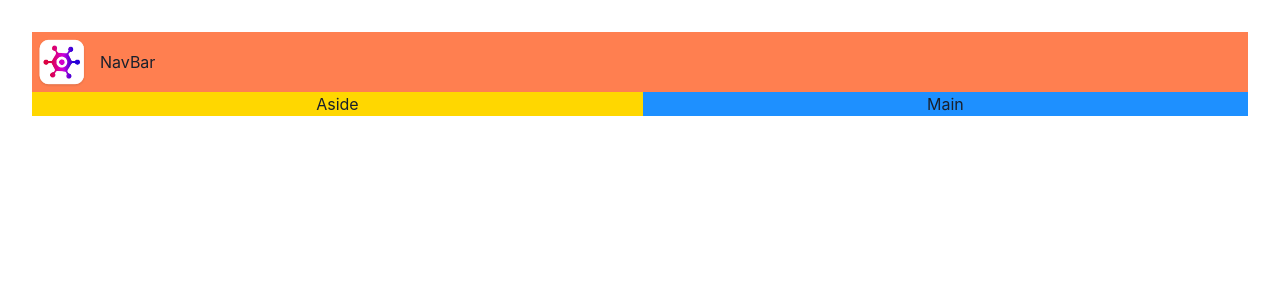
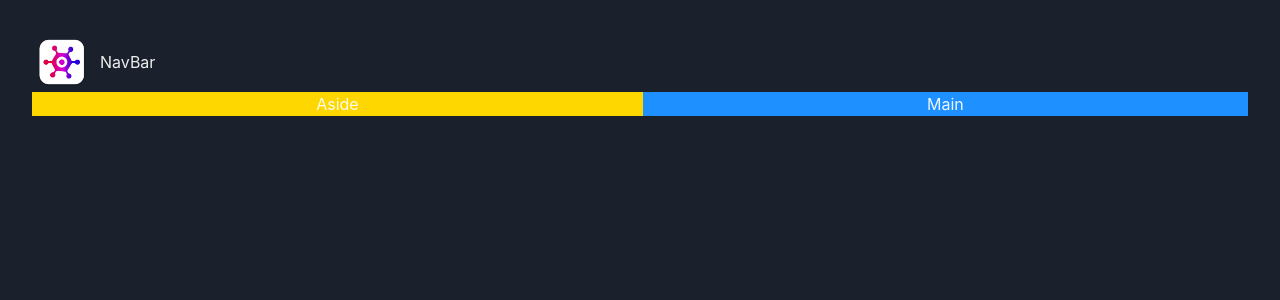
Before and after one commit to rajaram-pivotree/game-hub, a React (Vite) app in the folder game-hub/: page / in a window 1280 px wide. Shown: the top 300 px of the page. Built offline with nearby package versions, Linux system fonts and the light colour scheme.

Commit message:
Build the color mode switch

```diff
--- a/game-hub/src/App.tsx
+++ b/game-hub/src/App.tsx
@@ -3,6 +3,7 @@
 import './App.css';
 import { Grid, GridItem, Show } from '@chakra-ui/react';
 import NavBar from './components/NavBar';
+
 // import { Button } from '@chakra-ui/react';
 
 function App() {
@@ -14,7 +15,7 @@
         lg: `"nav nav" "aside main"`,
       }}
     >
-      <GridItem area="nav" bg="coral">
+      <GridItem area="nav">
         {/* Nav */}
         <NavBar></NavBar>
       </GridItem>
--- a/game-hub/src/main.tsx
+++ b/game-hub/src/main.tsx
@@ -1,12 +1,18 @@
 import React from 'react';
 import ReactDOM from 'react-dom/client';
-import { ChakraProvider } from '@chakra-ui/react';
+import {
+  ChakraProvider,
+  ColorModeContext,
+  ColorModeScript,
+} from '@chakra-ui/react';
 import App from './App';
+import theme from './theme';
 import './index.css';
 
 ReactDOM.createRoot(document.getElementById('root') as HTMLElement).render(
   <React.StrictMode>
-    <ChakraProvider>
+    <ChakraProvider theme={theme}>
+      <ColorModeScript initialColorMode={theme.config.initialColorMode} />
       <App />
     </ChakraProvider>
   </React.StrictMode>
--- /dev/null
+++ b/game-hub/src/theme.ts
@@ -0,0 +1,9 @@
+import {extendTheme, ThemeConfig} from '@chakra-ui/react';
+
+const config : ThemeConfig = {
+    initialColorMode : "dark"
+}
+
+const theme = extendTheme({config});
+
+export default theme;
```
